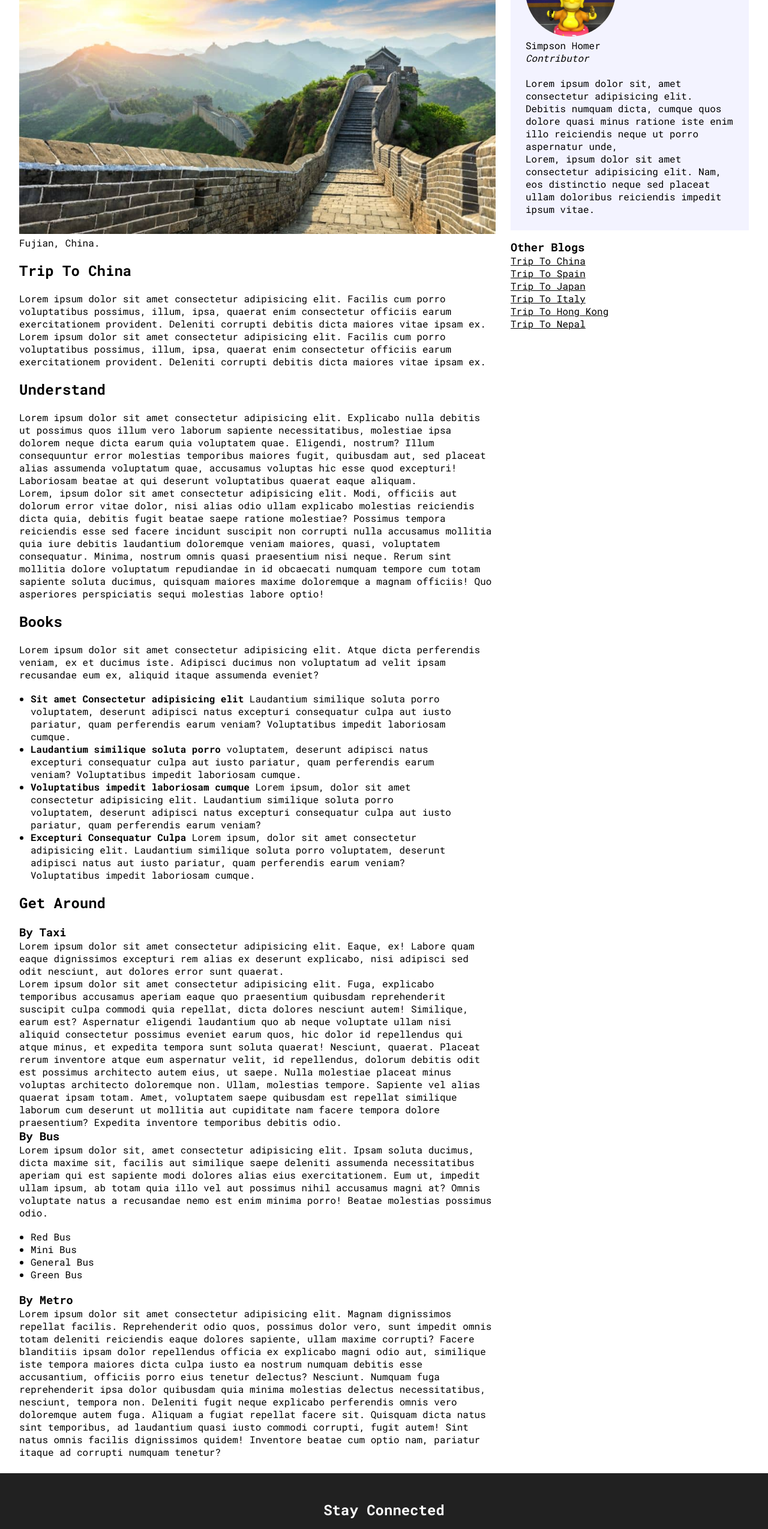
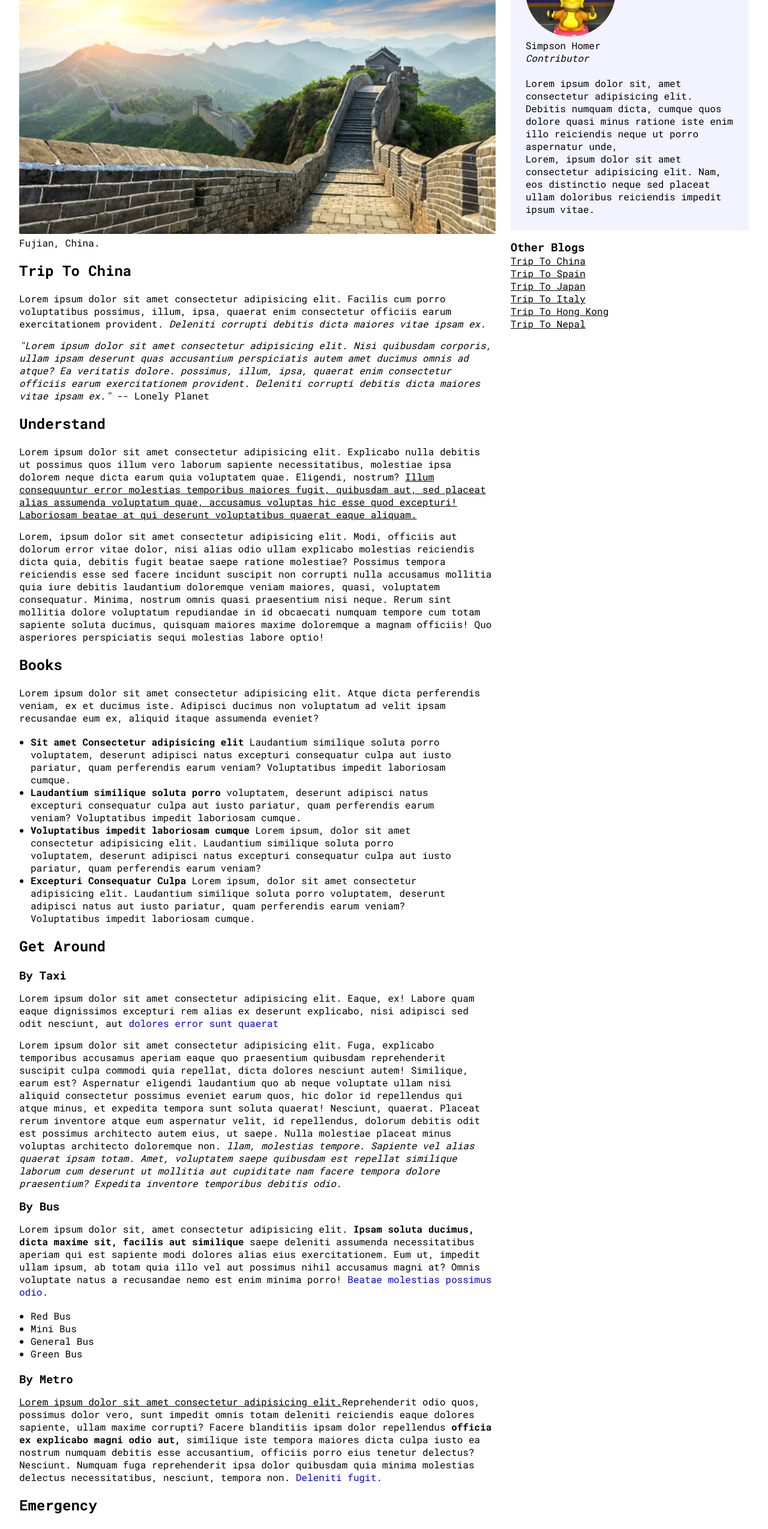
Before and after one commit to nadim-rai/udacity-personal-website, a plain HTML site: page pages/china.html in a window 1280 px wide. Shown: the part 240-2789 px from the top of the page at 60% size. Drawn offline with Linux system fonts and the light colour scheme.

Commit message:
updated china html and blog css files

```diff
--- a/css/blog.css
+++ b/css/blog.css
@@ -13,9 +13,15 @@ article img{
 article h1,h2{
     margin: 20px 0;
 }
+article p{
+    margin: 15px 0;
+}
 article ul{
     width: 90%;
     margin: 19px;
+}
+article a{
+    text-decoration: none;
 }
 .about_container{
     margin-top: 30px;
--- a/pages/china.html
+++ b/pages/china.html
@@ -22,19 +22,22 @@
             <h1>Trip To China</h1>
             <p>Lorem ipsum dolor sit amet consectetur adipisicing elit. Facilis cum porro voluptatibus
                 possimus, illum, ipsa, quaerat enim consectetur officiis earum exercitationem provident.
-                Deleniti corrupti debitis dicta maiores vitae ipsam ex.
+                <em>Deleniti corrupti debitis dicta maiores vitae ipsam ex.</em>
             </p>
-            <p>Lorem ipsum dolor sit amet consectetur adipisicing elit. Facilis cum porro voluptatibus
+            <blockquote cite="#">
+                <em>"Lorem ipsum dolor sit amet consectetur adipisicing elit. Nisi quibusdam corporis, ullam ipsam
+                deserunt quas accusantium perspiciatis autem amet ducimus omnis ad atque? Ea veritatis dolore.
                 possimus, illum, ipsa, quaerat enim consectetur officiis earum exercitationem provident.
-                Deleniti corrupti debitis dicta maiores vitae ipsam ex.
-            </p>
+                Deleniti corrupti debitis dicta maiores vitae ipsam ex."</em>
+                -- Lonely Planet
+            </blockquote>
             <h2>Understand</h2>
             <p>Lorem ipsum dolor sit amet consectetur adipisicing elit. Explicabo nulla debitis ut possimus quos
                 illum vero laborum sapiente necessitatibus, molestiae ipsa dolorem neque dicta earum quia voluptatem
                 quae. Eligendi, nostrum?
-                Illum consequuntur error molestias temporibus maiores fugit, quibusdam aut, sed placeat alias assumenda
+                <u>Illum consequuntur error molestias temporibus maiores fugit, quibusdam aut, sed placeat alias assumenda
                 voluptatum quae, accusamus voluptas hic esse quod excepturi! Laboriosam beatae at qui deserunt voluptatibus
-                quaerat eaque aliquam.
+                quaerat eaque aliquam.</u>
             </p>
             <p>Lorem, ipsum dolor sit amet consectetur adipisicing elit. Modi, officiis aut dolorum error vitae
                 dolor, nisi alias odio ullam explicabo molestias reiciendis dicta quia, debitis fugit beatae
@@ -73,8 +76,8 @@
               <h2>Get Around</h2>
               <h3>By Taxi</h3>
               <p>Lorem ipsum dolor sit amet consectetur adipisicing elit. Eaque, ex! Labore quam eaque dignissimos
-                excepturi rem alias ex deserunt explicabo, nisi adipisci sed odit nesciunt, aut dolores error sunt
-                quaerat.
+                excepturi rem alias ex deserunt explicabo, nisi adipisci sed odit nesciunt, aut <a href="#">dolores error sunt
+                    quaerat</a>
               </p>
               <p>Lorem ipsum dolor sit amet consectetur adipisicing elit. Fuga, explicabo temporibus accusamus aperiam
                 eaque quo praesentium quibusdam reprehenderit suscipit culpa commodi quia repellat, dicta dolores nesciunt
@@ -82,15 +85,15 @@
                 Aspernatur eligendi laudantium quo ab neque voluptate ullam nisi aliquid consectetur possimus eveniet earum
                 quos, hic dolor id repellendus qui atque minus, et expedita tempora sunt soluta quaerat! Nesciunt, quaerat.
                 Placeat rerum inventore atque eum aspernatur velit, id repellendus, dolorum debitis odit est possimus architecto
-                autem eius, ut saepe. Nulla molestiae placeat minus voluptas architecto doloremque non. Ullam, molestias tempore.
-                Sapiente vel alias quaerat ipsam totam. Amet, voluptatem saepe quibusdam est repellat similique laborum cum
-                deserunt ut mollitia aut cupiditate nam facere tempora dolore praesentium? Expedita inventore temporibus debitis odio.
+                autem eius, ut saepe. Nulla molestiae placeat minus voluptas architecto doloremque non. <em>llam, molestias tempore.
+                    Sapiente vel alias quaerat ipsam totam. Amet, voluptatem saepe quibusdam est repellat similique laborum cum
+                    deserunt ut mollitia aut cupiditate nam facere tempora dolore praesentium? Expedita inventore temporibus debitis odio.</em>
             </p>
             <h3>By Bus</h3>
-            <p>Lorem ipsum dolor sit, amet consectetur adipisicing elit. Ipsam soluta ducimus, dicta maxime sit, facilis aut similique
+            <p>Lorem ipsum dolor sit, amet consectetur adipisicing elit. <strong>Ipsam soluta ducimus, dicta maxime sit, facilis aut similique</strong>
                 saepe deleniti assumenda necessitatibus aperiam qui est sapiente modi dolores alias eius exercitationem.
                 Eum ut, impedit ullam ipsum, ab totam quia illo vel aut possimus nihil accusamus magni at? Omnis voluptate natus
-                a recusandae nemo est enim minima porro! Beatae molestias possimus odio.
+                a recusandae nemo est enim minima porro! <a href="#">Beatae molestias possimus odio.</a>
             </p>
             <ul>
                 <li>Red Bus</li>
@@ -99,16 +102,49 @@
                 <li>Green Bus</li>
             </ul>
             <h3>By Metro</h3>
+            <p><u>Lorem ipsum dolor sit amet consectetur adipisicing elit.</u>Reprehenderit odio quos,
+                possimus dolor vero, sunt impedit omnis totam deleniti reiciendis eaque dolores sapiente, ullam maxime corrupti?
+                Facere blanditiis ipsam dolor repellendus <strong>officia ex explicabo magni odio aut, </strong>similique iste tempora maiores dicta
+                culpa iusto ea nostrum numquam debitis esse accusantium, officiis porro eius tenetur delectus? Nesciunt.
+                Numquam fuga reprehenderit ipsa dolor quibusdam quia minima molestias delectus necessitatibus, nesciunt, tempora non.
+                <a href="#">Deleniti fugit.</a>
+            </p>
+            <h2>Emergency</h2>
+            <h3>Hospital</h3>
             <p>Lorem ipsum dolor sit amet consectetur adipisicing elit. Magnam dignissimos repellat facilis. Reprehenderit odio quos,
                 possimus dolor vero, sunt impedit omnis totam deleniti reiciendis eaque dolores sapiente, ullam maxime corrupti?
                 Facere blanditiis ipsam dolor repellendus officia ex explicabo magni odio aut, similique iste tempora maiores dicta
+                culpa iusto ea nostrum numquam debitis esse accusantium, officiis porro eius tenetur delectus.
+                <address>
+                    6/F Shum Tower<br>
+                    268 De Voeux Road<br>
+                    Example.com<br>
+                    Sheung Wan (MTR Exit B)<br>
+                    China
+                </address>
+            </p>
+            <h3>Polic Station</h3>
+            <p>Lorem ipsum dolor sit amet consectetur adipisicing elit. Magnam dignissimos repellat facilis. Reprehenderit odio quos,
+                possimus dolor vero, sunt impedit omnis totam deleniti reiciendis eaque dolores sapiente, ullam maxime corrupti?
+                Facere blanditiis ipsam dolor repellendus officia ex explicabo magni odio aut, similique iste tempora maiores dicta
+                <address>
+                    44-45F, Tower 1<br>
+                    89 Queensway, Admiralty<br>
+                    Example.com<br>
+                    +852 888<br>
+                    China
+                </address>
+            </p>
+            <h3>Consulate</h3>
+            <p> sit amet consectetur adipisicing elit. Magnam dignissimos repellat facilis. <u>Reprehenderit odio quos,
+                possimus dolor vero sunt impedit omnis totam</u> deleniti reiciendis eaque dolores sapiente, ullam maxime corrupti?
+                Facere blanditiis ipsam dolor repellendus officia ex explicabo magni odio aut, similique iste tempora maiores dicta
                 culpa iusto ea nostrum numquam debitis esse accusantium, officiis porro eius tenetur delectus? Nesciunt.
-                Numquam fuga reprehenderit ipsa dolor quibusdam quia minima molestias delectus necessitatibus, nesciunt, tempora non.
-                Deleniti fugit neque explicabo perferendis omnis vero doloremque autem fuga. Aliquam a fugiat repellat facere sit.
-                Quisquam dicta natus sint temporibus, ad laudantium quasi iusto commodi corrupti, fugit autem! Sint natus omnis facilis
-                dignissimos quidem! Inventore beatae cum optio nam, pariatur itaque ad corrupti numquam tenetur?
             </p>
-
+            <p>saepe deleniti assumenda necessitatibus aperiam qui est sapiente modi dolores alias eius exercitationem.
+                Eum ut, impedit ullam ipsum, ab totam quia illo vel aut possimus nihil accusamus magni at? Omnis voluptate natus
+                a recusandae nemo est enim minima porro! Beatae molestias possimus odio.
+            </p>
         </article>
         <aside>
             <div class="about_container">
```
